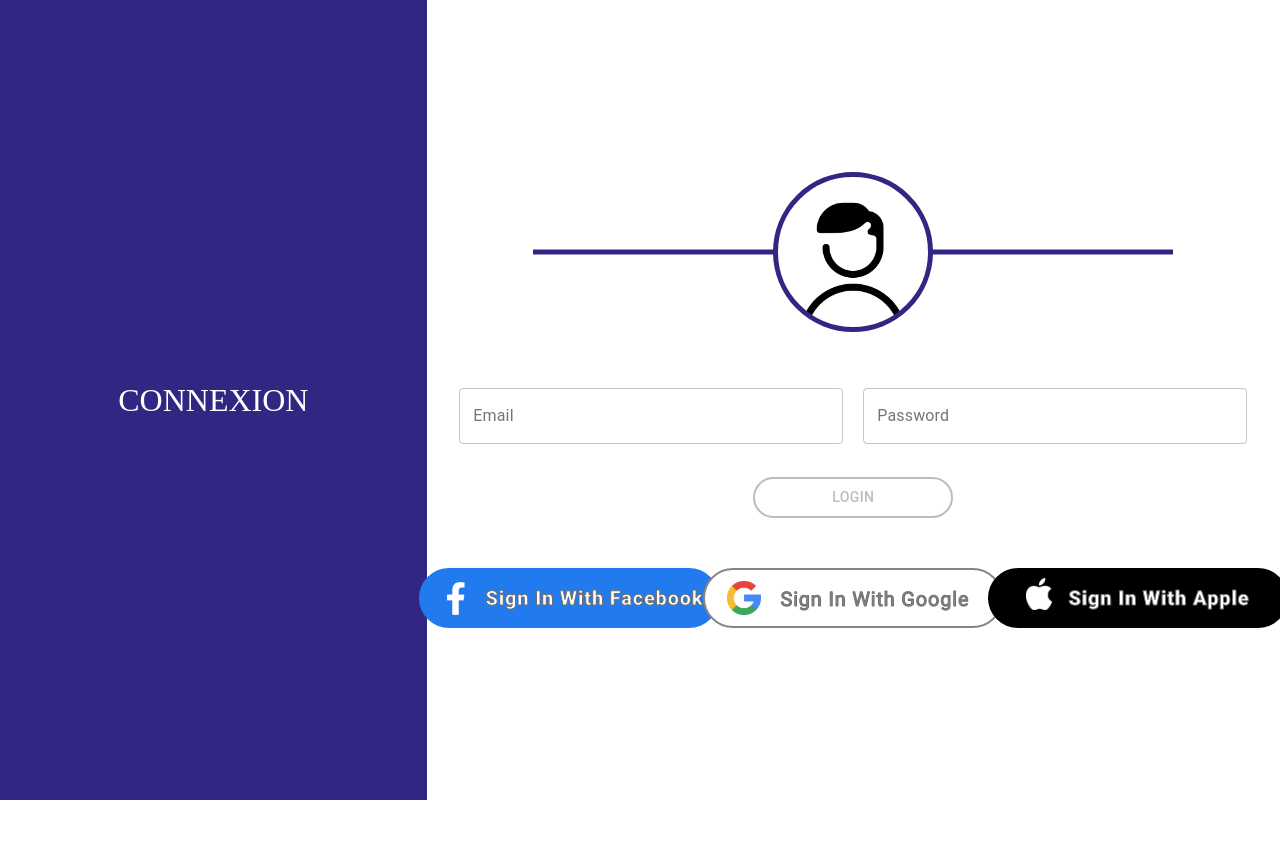
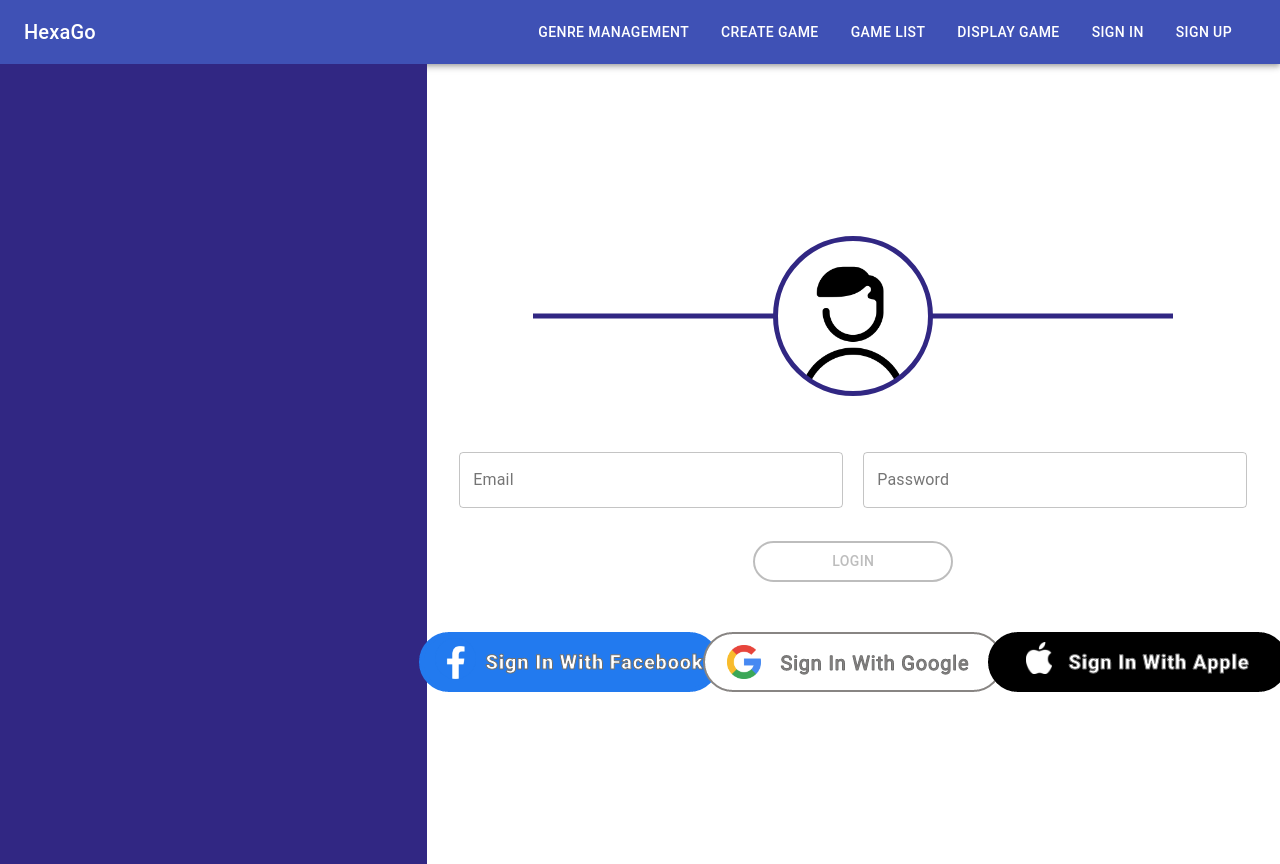
Before and after one commit to TheoWckr/hexago-front-final, a React (Create React App) app in the folder front/: page /login in a window 1280 px wide. Before the commit the page ends 800 px from the top, so only its background shows below. Built offline with nearby package versions, Linux system fonts and the light colour scheme.

Commit message:
Adding useAuth on Login

```diff
--- a/front/src/components/commons/headers/Header.tsx
+++ b/front/src/components/commons/headers/Header.tsx
@@ -1,4 +1,4 @@
-import React from 'react';
+import React, {useContext} from 'react';
 import {Toolbar, useTheme,} from "@material-ui/core";
 import Button from "@material-ui/core/Button";
 import './Header.css';
@@ -7,13 +7,25 @@ import AppBar from "@material-ui/core/AppBar";
 import Typography from "@material-ui/core/Typography";
 import {Link} from "react-router-dom";
 import { useLocation } from 'react-router-dom'
+import {AuthContext} from "../../../services/hooks/useAuth";
 
 const Header = () => {
     const classes = useStyles();
+    const {disconnect, isLogged} = useContext(AuthContext);
+    const currentLocation = useLocation();
+    const logged = () => {
+        if(!isLogged)
+            return (
+                <>
+                    <Link to="/register"><Button className={classes.menuButton} >Sign In</Button></Link>
+                    <Link to="/login"> <Button className={classes.menuButton} >Sign Up</Button></Link>
+                </>
+            );
+        else
+            return  <Button onClick={disconnect} className={classes.menuButton} >Disconnect</Button>;
+    };
 
-    const currentLocation = useLocation();
-    if (currentLocation.pathname.match('/login'))
-        return null;
+
     return (
         <div className={classes.root} >
             <AppBar position="static">
@@ -25,8 +37,7 @@ const Header = () => {
                         <Link to="/GameCreate/">  <Button className={classes.menuButton} >Create Game</Button></Link>
                         <Link to="/GameSearch/">  <Button className={classes.menuButton} > Game List </Button></Link>
                         <Link to="/GameDisplay/">  <Button className={classes.menuButton} > Display Game </Button></Link>
-                        <Link to="/register"><Button className={classes.menuButton} >Sign In</Button></Link>
-                        <Link to="/login"> <Button className={classes.menuButton} >Sign Up</Button></Link>
+                        {logged()}
                 </Toolbar>
             </AppBar>
         </div>
--- a/front/src/components/user/login/loginForm.tsx
+++ b/front/src/components/user/login/loginForm.tsx
@@ -1,10 +1,11 @@
-import React, {useState, useEffect} from 'react';
+import React, {useState, useEffect, useContext} from 'react';
 import './login.css';
 import TextField from '@material-ui/core/TextField';
 import {createStyles, makeStyles, Theme} from '@material-ui/core/styles';
 import Button from '@material-ui/core/Button';
 import {LoginProvider} from "./loginProvider";
 import {UserService} from "../../../services/userService";
+import {AuthContext, useAuth} from "../../../services/hooks/useAuth";
 
 const useStyles = makeStyles((theme: Theme) =>
     createStyles({
@@ -56,6 +57,7 @@ export const LoginForm = () => {
     const [isButtonDisabled, setIsButtonDisabled] = useState(true);
     const [helperText, setHelperText] = useState('');
     const [error, setError] = useState(false);
+    const {signIn} = useContext(AuthContext);
 
     useEffect(() => {
         if (email.trim() && password.trim()) {
@@ -66,10 +68,11 @@ export const LoginForm = () => {
     }, [email, password]);
 
     const handleLogin = () => {
-        UserService.login({
+       /* UserService.login({
             email: email,
             password: password
-        }).then((value =>  console.log("logged", value ))).catch(reason => console.log('error', reason))
+        }).then((value =>  console.log("logged", value ))).catch(reason => console.log('error', reason)*/
+       signIn(email, password).catch((reason: any) => console.log(reason));
     };
 
     const handleKeyPress = (e: any) => {
--- a/front/src/components/user/login/loginPage.tsx
+++ b/front/src/components/user/login/loginPage.tsx
@@ -1,9 +1,10 @@
-import React from 'react';
+import React, {useContext} from 'react';
 import {LoginForm} from "./loginForm";
 import './login.css';
 import {Grid} from "@material-ui/core";
 import {createStyles, makeStyles, Theme} from "@material-ui/core/styles";
 import Hidden from "@material-ui/core/Hidden";
+import {AuthContext, useAuth} from "../../../services/hooks/useAuth";
 
 const useStyles = makeStyles((theme: Theme) =>
     createStyles({
@@ -24,12 +25,13 @@ const useStyles = makeStyles((theme: Theme) =>
 
 export const LoginPage = () => {
     const classes = useStyles();
+    const {isLogged} = useContext(AuthContext);
 
     return (
         <Grid container className={classes.fullHeight}>
             <Hidden only={['xs', 'sm']}>
                 <Grid item md={4} lg={4} className={classes.leftContain}>
-                    CONNEXION
+                    {isLogged && 'CONNEXION'}
                 </Grid>
             </Hidden>
             <Grid item xs={12} sm={12} md={8} lg={8}>
```
